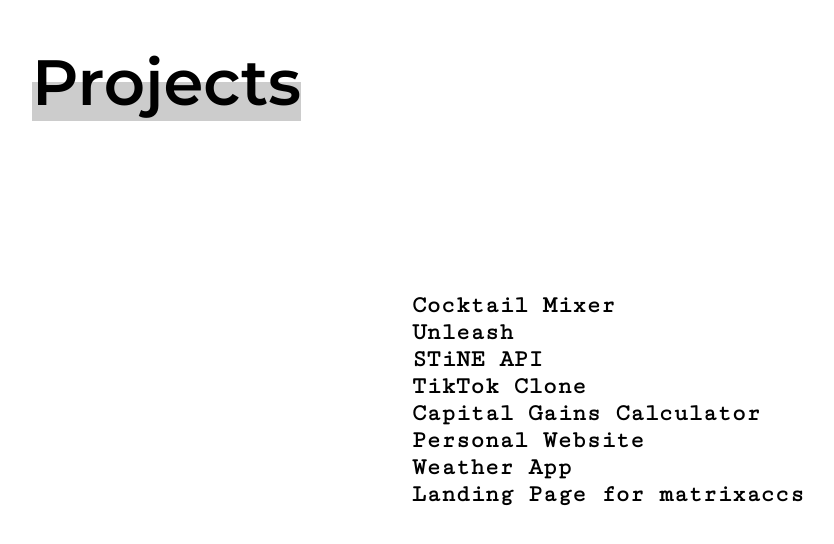
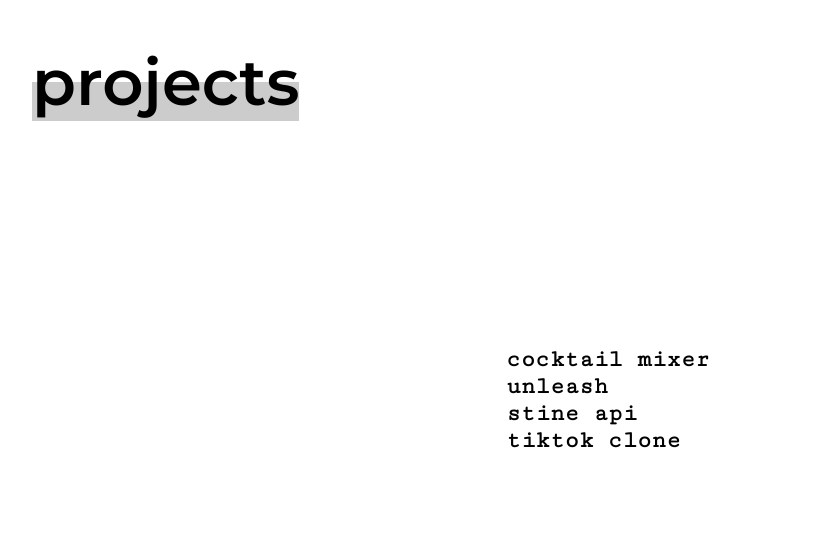
Before and after one commit to martenmatrix/personal-website, a React (Create React App) app: page /projects in a window 1280 px wide. Shown: the top 544 px of the page, without its empty margins (32-866 px from the left). Built offline with nearby package versions, Linux system fonts and the light colour scheme.

Commit message:
Curate project links and fix wrapped heading underline

```diff
--- a/src/components/AllProjects.js
+++ b/src/components/AllProjects.js
@@ -28,10 +28,10 @@ function AllProjects({ showProjects }) {
 
     const projectLinks = sortedProjects.map(({ id, title }) => ({
         href: id,
-        title,
+        title: title.toLowerCase(),
     }));
 
-    return <LinkPage title="Projects" links={projectLinks} />;
+    return <LinkPage title="projects" links={projectLinks} />;
 }
 
 AllProjects.defaultProps = {
--- a/src/components/GreyUnderlinedText.js
+++ b/src/components/GreyUnderlinedText.js
@@ -4,9 +4,9 @@ function GreyUnderlinedText({ activateOnHover = true, className, children, ...re
     const classes = `grey-underlined-text${className ? ' ' + className : ''}${activateOnHover ? ' activate-hover' : ''}`
 
     return (
-        <div className={classes} {...rest}>
+        <span className={classes} {...rest}>
             {children}
-        </div>
+        </span>
     )
 }
 
--- a/src/data/projects.js
+++ b/src/data/projects.js
@@ -44,6 +44,7 @@ const projects = [
         deploy: 'https://trading-csv-fifo-calculator.web.app/',
         git: 'https://github.com/martenmatrix/capital-gains-trading-calculator',
         readme: 'https://raw.githubusercontent.com/martenmatrix/capital-gains-trading-calculator/master/README.md',
+        hide: true,
     },
     {
         order: 10,
@@ -67,6 +68,7 @@ const projects = [
         deploy: 'https://martenmatrix.github.io/weather-app/',
         git: 'https://github.com/martenmatrix/weather-app/',
         readme: 'https://raw.githubusercontent.com/martenmatrix/weather-app/main/README.md',
+        hide: true,
     },
     {
         order: 5,
@@ -185,6 +187,7 @@ const projects = [
         deploy: 'https://www.matrixaccs.com',
         git: 'https://github.com/martenmatrix/matrixaccs-frontend-public',
         readme: 'https://raw.githubusercontent.com/martenmatrix/matrixaccs-frontend-public/master/README.md',
+        hide: true,
     },
     {
         order: 5,
@@ -196,6 +199,7 @@ const projects = [
         deploy: 'https://marten.codes',
         git: 'https://github.com/martenmatrix/personal-website',
         readme: 'https://raw.githubusercontent.com/martenmatrix/personal-website/master/README.md',
+        hide: true,
     },
     {
         order: 4,
--- a/src/styles/GreyUnderlinedText.css
+++ b/src/styles/GreyUnderlinedText.css
@@ -1,9 +1,6 @@
 @keyframes underline {
-    0% {
-        width: 0;
-    }
-    100% {
-        width: 100%;
+    to {
+        background-size: 100% 50%;
     }
 }
 
@@ -12,7 +9,7 @@
     display: inline;
 }
 
-.grey-underlined-text::after {
+.grey-underlined-text.activate-hover::after {
     content: "";
     display: block;
 
@@ -25,9 +22,11 @@
     transition: width 200ms;
 }
 
-.grey-underlined-text:not(.activate-hover)::after{
-    animation: 200ms underline linear 200ms;
-    animation-fill-mode: forwards;
+.grey-underlined-text:not(.activate-hover) {
+    /* Slice one underline across the text fragments when the heading wraps. */
+    box-decoration-break: slice;
+    background: linear-gradient(#0003, #0003) left bottom / 0 50% no-repeat;
+    animation: underline 200ms linear 200ms forwards;
 }
 
 .grey-underlined-text.activate-hover:hover::after {
```
Also changed, not shown: 1 other file (tests, documents, lock files or other folders).
